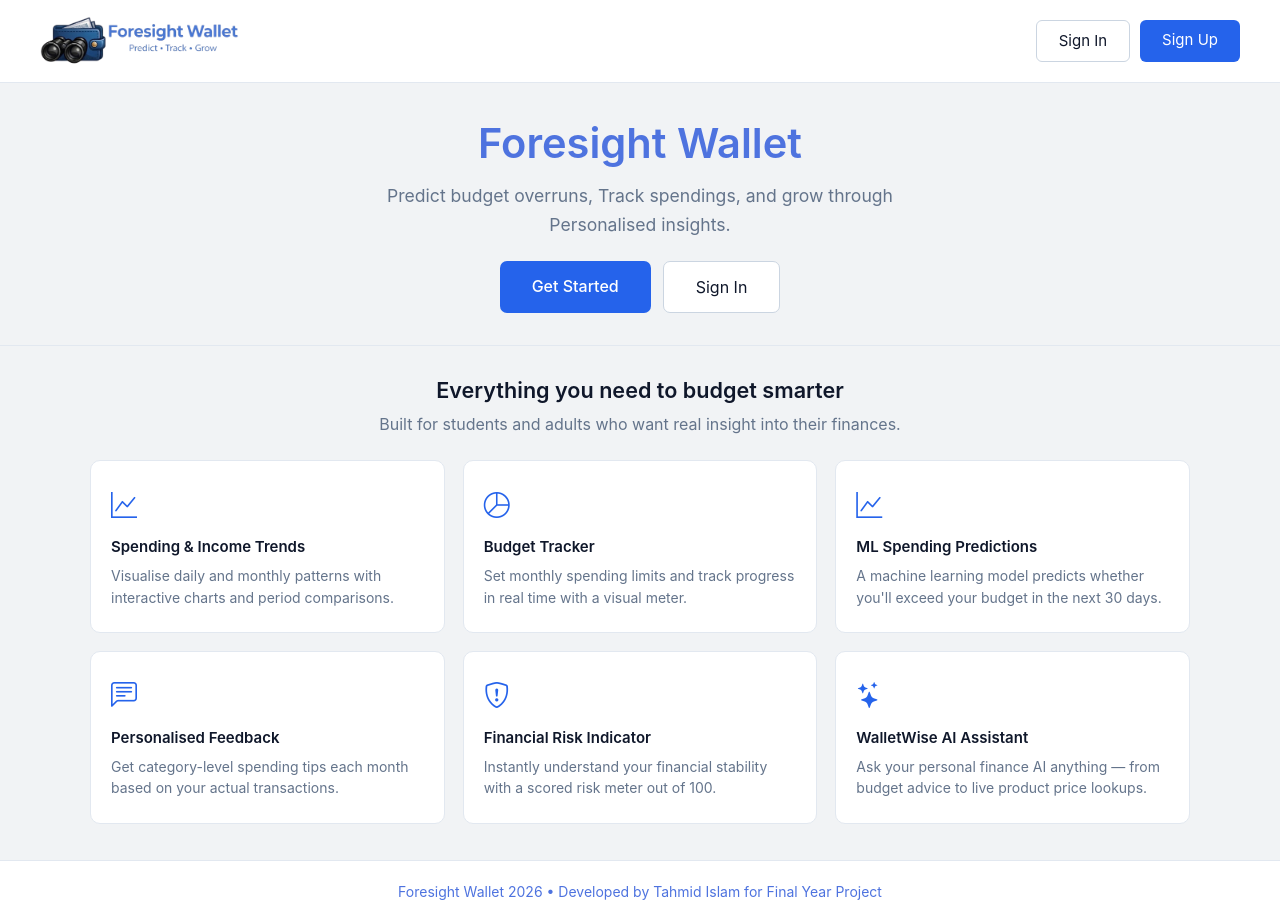
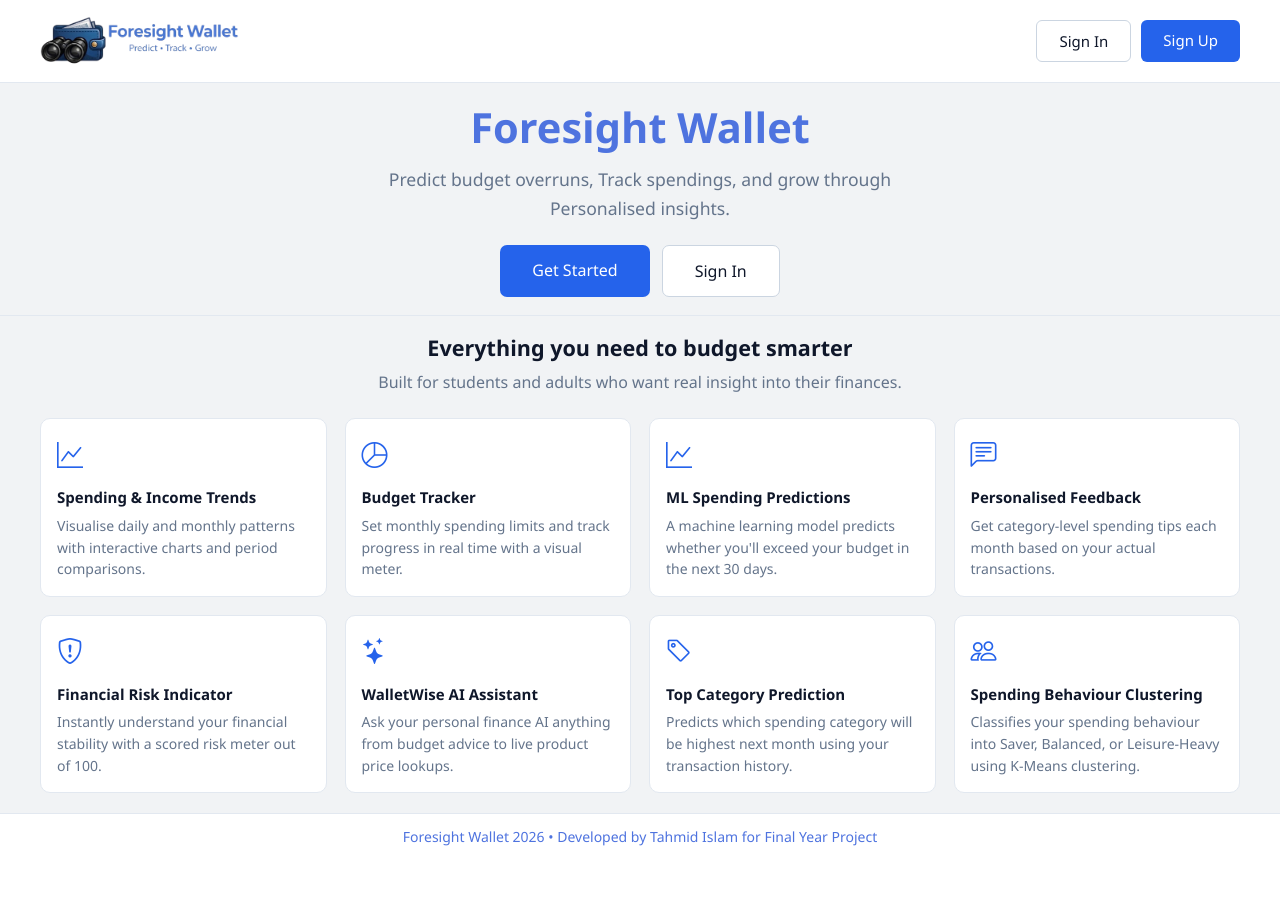
Before and after one commit to Tahmidislam10/ForesightWallet, a Flask app: page / in a window 1280 px wide. After the commit the page ends 846 px from the top, so only its background shows below. Run offline with Flask 3, Linux system fonts and the light colour scheme; parts of the project's set-up code (start-up, migrations or seed data) failed here and were passed over.

Commit message:
fixed landing page

```diff
--- a/static/style.css
+++ b/static/style.css
@@ -1053,7 +1053,7 @@ body.dark-mode #wwInput:focus {
     background: #f1f3f5;
     border-bottom: 1px solid #e2e8f0;
     text-align: center;
-    padding: 36px 20px 32px;
+    padding: 20px 20px 18px;
     flex-shrink: 0;
 }
 .fw-hero h1 { color: #4e73df; font-size: 2.6rem; font-weight: 600; margin-bottom: 12px; }
@@ -1086,23 +1086,23 @@ body.dark-mode #wwInput:focus {
 .fw-hero-secondary:hover { background: #f8fafc; color: #0f172a; }
 .fw-features {
     background: #f1f3f5;
-    padding: 28px 40px 36px;
+    padding: 16px 40px 20px;
     flex: 1;
 }
 .fw-features-title { text-align: center; font-size: 1.35rem; font-weight: 600; color: #0f172a; margin-bottom: 6px; }
 .fw-features-sub { text-align: center; font-size: 1rem; color: #64748b; margin-bottom: 24px; }
 .fw-grid {
     display: grid;
-    grid-template-columns: repeat(3, 1fr);
+    grid-template-columns: repeat(4, 1fr);
     gap: 18px;
-    max-width: 1100px;
+    max-width: 1200px;
     margin: 0 auto;
 }
 .fw-card {
     background: white;
     border-radius: 10px;
     border: 1px solid #e2e8f0;
-    padding: 24px 20px;
+    padding: 16px 16px;
 }
 .fw-card-icon { font-size: 26px; margin-bottom: 12px; color: #2563eb; }
 .fw-card-title { font-size: 15px; font-weight: 600; color: #0f172a; margin-bottom: 6px; }
@@ -1111,10 +1111,11 @@ body.dark-mode #wwInput:focus {
     background: white;
     color: #4e73df;
     text-align: center;
-    padding: 20px;
+    padding: 12px 20px;
     font-size: 14px;
     border-top: 1px solid #e2e8f0;
     flex-shrink: 0;
+    margin-top: auto;
 }
 .fw-footer span { color: #4e73df; }
 @media (max-width: 768px) {
@@ -1122,6 +1123,9 @@ body.dark-mode #wwInput:focus {
     .fw-hero h1 { font-size: 2rem; }
     .fw-nav { padding: 12px 16px; }
     .fw-btn-outline, .fw-btn-solid { padding: 7px 12px; font-size: 13px; }
+}
+@media (max-width: 480px) {
+    .fw-grid { grid-template-columns: 1fr; }
 }
 @media (max-width: 480px) {
     .fw-grid { grid-template-columns: 1fr; }
--- a/templates/landing.html
+++ b/templates/landing.html
@@ -9,7 +9,7 @@
     <link rel="stylesheet" href="https://cdn.jsdelivr.net/npm/bootstrap-icons@1.11.3/font/bootstrap-icons.min.css">
 
 </head>
-<body>
+<body class="auth-body">
 
 <!-- NAVBAR -->
 <nav class="fw-nav">
@@ -65,7 +65,17 @@
         <div class="fw-card">
             <div class="fw-card-icon"><i class="bi bi-stars" style="color:#2563eb;"></i></div>
             <div class="fw-card-title">WalletWise AI Assistant</div>
-            <div class="fw-card-text">Ask your personal finance AI anything — from budget advice to live product price lookups.</div>
+            <div class="fw-card-text">Ask your personal finance AI anything from budget advice to live product price lookups.</div>
+        </div>
+        <div class="fw-card">
+            <div class="fw-card-icon"><i class="bi bi-tag" style="color:#2563eb;"></i></div>
+            <div class="fw-card-title">Top Category Prediction</div>
+            <div class="fw-card-text">Predicts which spending category will be highest next month using your transaction history.</div>
+        </div>
+        <div class="fw-card">
+            <div class="fw-card-icon"><i class="bi bi-people" style="color:#2563eb;"></i></div>
+            <div class="fw-card-title">Spending Behaviour Clustering</div>
+            <div class="fw-card-text">Classifies your spending behaviour into Saver, Balanced, or Leisure-Heavy using K-Means clustering.</div>
         </div>
     </div>
 </section>
```
